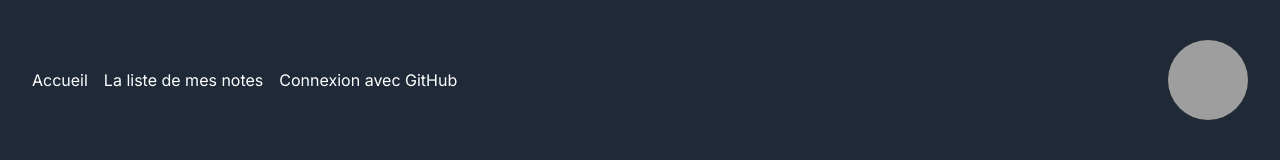
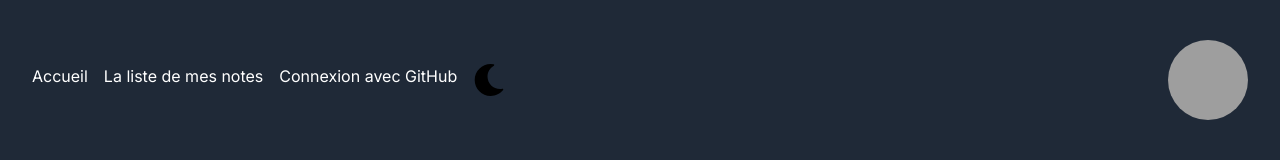
Before and after one commit to SandrineJAHAN/notes, a Next.js app: page /loginForm in a window 1280 px wide. Shown: the top 160 px of the page. Built offline with nearby package versions, Linux system fonts and the light colour scheme; grey boxes are pictures that could not be loaded.

Commit message:
toggle dark

```diff
--- a/package.json
+++ b/package.json
@@ -23,6 +23,7 @@
     "next-auth": "^4.24.6",
     "react": "^18",
     "react-dom": "^18",
+    "react-icons": "^5.0.1",
     "tailwind-merge": "^2.2.1",
     "tailwindcss-animate": "^1.0.7"
   },
--- a/pages/api/auth/[...nextauth].ts
+++ b/pages/api/auth/[...nextauth].ts
@@ -5,10 +5,8 @@ import NextAuth from "next-auth/next";
 import GitHubProvider from "next-auth/providers/github";
 
 // Récupération des identifiants GitHub depuis les variables d'environnement
-const githubId = process.env.GITHUB_ID;
-const githubSecret = process.env.GITHUB_SECRET;
-
-
+const githubId = process.env.NEXT_PUBLIC_GITHUB_ID;
+const githubSecret = process.env.NEXT_PUBLIC_GITHUB_SECRET;
 
 // Affichage des identifiants GitHub dans la console
 console.log('githubId :', githubId);
@@ -23,8 +21,8 @@ if (!githubId || !githubSecret) {
 const nextAuthOptions: NextAuthOptions = {
 providers: [
   GitHubProvider({
-    clientId: process.env.GITHUB_ID,
-    clientSecret: process.env.GITHUB_SECRET
+    clientId: process.env.NEXT_PUBLIC_GITHUB_ID,
+    clientSecret: process.env.NEXT_PUBLIC_GITHUB_SECRET
   })
 ],
     adapter: PrismaAdapter(prisma),
--- /dev/null
+++ b/src/app/components/darkMode/pages.tsx
@@ -0,0 +1,26 @@
+import { FaMoon, FaSun } from "react-icons/fa";
+import { IconContext } from "react-icons";
+import { useState } from "react";
+
+export default function DarkMode() {
+  const [isDarkMode, setIsDarkMode] = useState(false);
+
+  const toggleDarkMode = () => {
+    setIsDarkMode((prevMode) => !prevMode);
+    localStorage.setItem("isDarkMode", JSON.stringify(!isDarkMode));
+  };
+
+  return (
+    <IconContext.Provider
+      value={{ color: isDarkMode ? "white" : "black", size: "2em" }}
+    >
+      <div>
+        {isDarkMode ? (
+          <FaSun onClick={toggleDarkMode} />
+        ) : (
+          <FaMoon onClick={toggleDarkMode} />
+        )}
+      </div>
+    </IconContext.Provider>
+  );
+}
--- a/src/app/components/header/pages.tsx
+++ b/src/app/components/header/pages.tsx
@@ -1,6 +1,7 @@
 import Link from 'next/link';
 import { Avatar, AvatarFallback, AvatarImage } from "@/components/ui/avatar"
 import LoginButton from '@/auth/loginButton';
+import DarkMode from '../darkMode/pages';
 
 
 export default function Navbar(){
@@ -19,7 +20,12 @@ export default function Navbar(){
                             La liste de mes notes
                         </li>
                     </Link>
+                    <li>
                    <LoginButton />
+                   </li>
+                   <li>
+                    <DarkMode />
+                   </li>
                 </ul>
                 <div className="md:ml-auto mb-4 md:mb-0">
                     <Avatar className="w-20 h-20">
--- a/src/app/notesList/page.tsx
+++ b/src/app/notesList/page.tsx
@@ -17,7 +17,7 @@ export default function Notes() {
   console.log("entree dans pagelist");
 
   const deleteNote = (id: number) => {
-    console.log("entree dans la fonction delete");
+  //  console.log("entree dans la fonction delete");
     const updatedNotes = notes.filter(note => note.id !== id);
     setNotes(updatedNotes);
   };
--- a/src/app/page.tsx
+++ b/src/app/page.tsx
@@ -10,7 +10,7 @@ import LoginButton from "@/auth/loginButton";
 import { getServers } from "dns";
 import { getServerSession } from "next-auth";
 import nextAuthApp from "../../pages/api/auth/[...nextauth]";
-require('dotenv').config()
+// require('dotenv').config()
 
 export default function Home() {
   const [session, setSession] = useState(null);
@@ -22,12 +22,9 @@ export default function Home() {
   //  setSession(sessionData);
   // }, [session]);
 
-  // if (session) {
-  //   return <p>{JSON.stringify(session, null, 2)}</p>;
-  // }
-  console.log(process.env.GITHUB_ID);
-  console.log(process.env.GITHUB_SECRET);
-  console.log(process.env.NEXT_PUBLIC_MY_VARIABLE);
+  if (session) {
+    return <p>{JSON.stringify(session, null, 2)}</p>;
+  }
 
   return (
     <div className="p-10 bg-gray-100">
```
Also changed, not shown: 1 other file (tests, documents, lock files or other folders).
